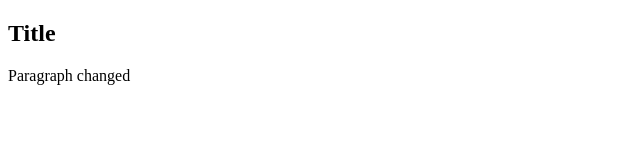
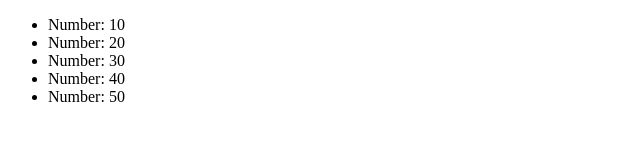
Before and after one commit to Vica-lab-dev/JavaScript, a plain HTML site: page #8 - QuerySelector & CreateElement/index.html in a window 1280 px wide. Shown: the whole page, without its empty margins (0-640 px from the left). Drawn offline with Linux system fonts and the light colour scheme.

Commit message:
Display numbers in list

```diff
--- /dev/null
+++ b/#8 - QuerySelector & CreateElement/extraExercise18.js
@@ -0,0 +1,11 @@
+let ul = document.querySelector("#numberList");
+
+let numbers = [10, 20, 30, 40, 50];
+
+for(let number in numbers)
+{
+    let li = document.createElement("li");
+    li.textContent = "Number: "+numbers[number];
+
+    ul.appendChild(li);
+}
--- a/#8 - QuerySelector & CreateElement/index.html
+++ b/#8 - QuerySelector & CreateElement/index.html
@@ -5,7 +5,7 @@
         <title>Title</title>
     </head>
     <body>
-        <div id="main"></div>
-        <script src="extraExercise17.js"></script>
+        <ul id="numberList"></ul>
+        <script src="extraExercise18.js"></script>
     </body>
 </html>
```
